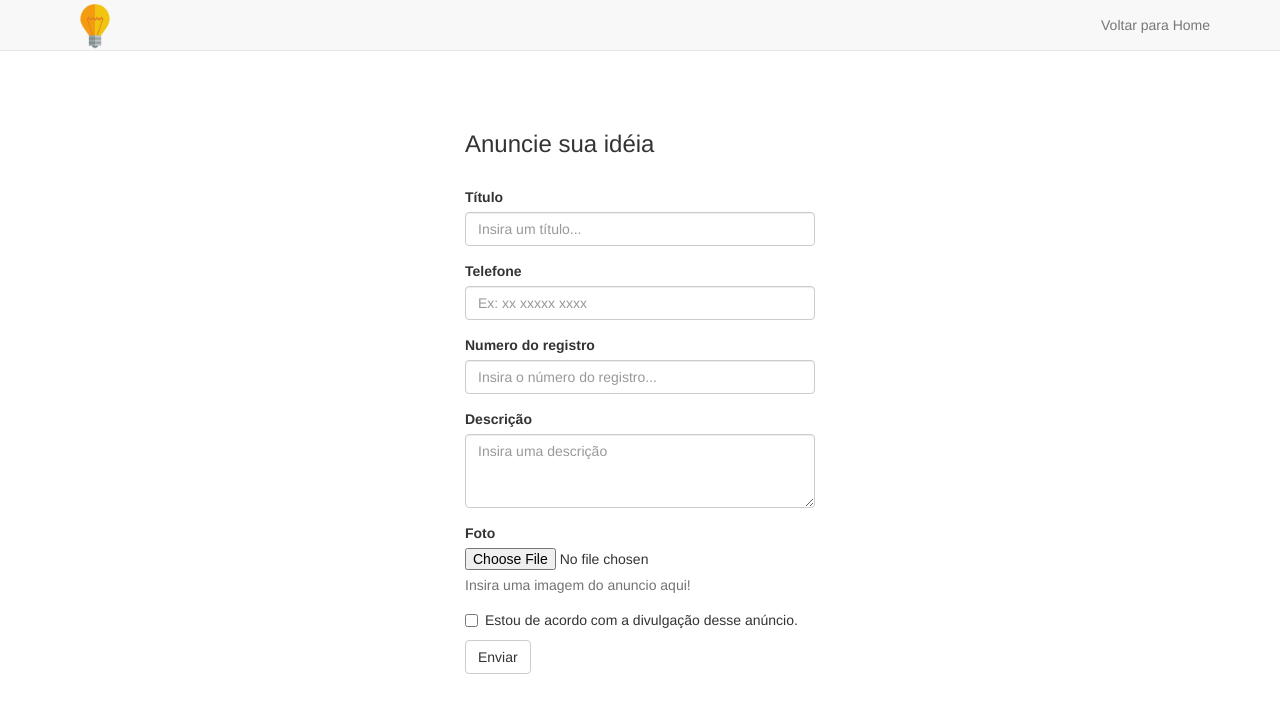
After one commit to Pedroteixeirabisognin/TCC---MARKETPLACE-DE-PATENTES, a PHP site: page /cadastrar_anuncio.php in a window 1280 px wide. The commit adds this page. Shown: the top 713 px of the page. Run offline with PHP 8.4, Linux system fonts and the light colour scheme.

Commit message:
Foi corrigido parte da paginação e foi criada a pagina de cadastro de anuncios

```diff
--- /dev/null
+++ b/cadastrar_anuncio.php
@@ -0,0 +1,103 @@
+<?php
+	//ISSET VERIFICA SE EXISTE ALGO DENTRO DA VARIÁVEL
+	$erro_usuario = isset($_GET['erro_usuario'])? $_GET['erro_usuario'] : 0;
+	$erro_email	=  isset($_GET['erro_email'])? $_GET['erro_email'] : 0;
+?>
+
+
+<!DOCTYPE HTML>
+<html lang="pt-br">
+	<head>
+		<meta charset="UTF-8">
+
+		<title>Invector</title>
+
+		<!-- jquery - link cdn -->
+		<script src="https://code.jquery.com/jquery-2.2.4.min.js"></script>
+
+		<!-- bootstrap - link cdn -->
+		<link rel="stylesheet" href="https://maxcdn.bootstrapcdn.com/bootstrap/3.3.6/css/bootstrap.min.css">
+
+	</head>
+
+	<body>
+
+		<!-- Static navbar -->
+	    <nav class="navbar navbar-default navbar-static-top">
+	      <div class="container">
+	        <div class="navbar-header">
+	          <button type="button" class="navbar-toggle collapsed" data-toggle="collapse" data-target="#navbar" aria-expanded="false" aria-controls="navbar">
+	            <span class="sr-only">Toggle navigation</span>
+	            <span class="icon-bar"></span>
+	            <span class="icon-bar"></span>
+	            <span class="icon-bar"></span>
+	          </button>
+	          <img src="imagens/icone_invector.png" style="width: 50px; height: 50px;" />
+	        </div>
+
+	        <div id="navbar" class="navbar-collapse collapse">
+	          <ul class="nav navbar-nav navbar-right">
+	            <li><a href="index.php">Voltar para Home</a></li>
+	          </ul>
+	        </div><!--/.nav-collapse -->
+	      </div>
+	    </nav>
+
+
+	    <div class="container">
+
+	    	<br /><br />
+
+	    	<div class="col-md-4"></div>
+	    	<div class="col-md-4">
+	    		<h3>Anuncie sua idéia</h3>
+	    		<br />
+
+	    		<!--FORM PARA CADASTRO DO ANUNCIO-->
+					<form>
+					  <div class="form-group">
+					    <label for="titulo">Título</label>
+					    <input type="text" class="form-control" id="titulo" placeholder="Insira um título..." required>
+					  </div>
+					  <div class="form-group">
+					    <label for="telefone">Telefone</label>
+					    <input type="tel" pattern="^\d{2} \d{5} \d{4}$" class="form-control" id="telefone" placeholder="Ex: xx xxxxx xxxx" required>
+					  </div>
+					  <div class="form-group">
+					    <label for="titulo">Numero do registro</label>
+					    <input type="text" class="form-control" id="titulo" placeholder="Insira o número do registro..." required>
+					  </div>
+					  <div class="form-group">
+					    <label for="descricao">Descrição</label>
+					    <textarea class="form-control" rows="3" id="descricao" placeholder="Insira uma descrição" required></textarea>
+					  </div>
+					  <div class="form-group">
+					    <label for="imagem">Foto</label>
+					    <input type="file" id="imagem">
+					    <p class="help-block">Insira uma imagem do anuncio aqui!</p>
+					  </div>
+					  <div class="checkbox">
+					    <label>
+					      <input type="checkbox" required> Estou de acordo com a divulgação desse anúncio.
+					    </label>
+					  </div>
+					  <button type="submit" class="btn btn-default">Enviar</button>
+					</form>
+			</div>
+			<div class="col-md-4"></div>
+
+			<div class="clearfix"></div>
+			<br />
+			<div class="col-md-4"></div>
+			<div class="col-md-4"></div>
+			<div class="col-md-4"></div>
+
+		</div>
+
+
+	    </div>
+
+		<script src="https://maxcdn.bootstrapcdn.com/bootstrap/3.3.6/js/bootstrap.min.js"></script>
+
+	</body>
+</html>
```
Also changed, not shown: home.php (+10 -9 lines).
